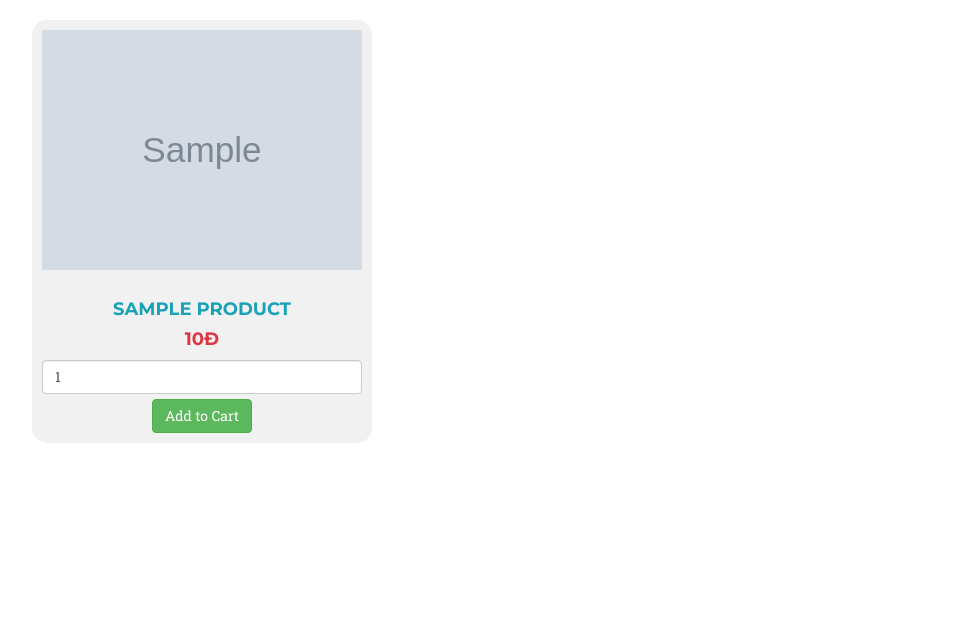
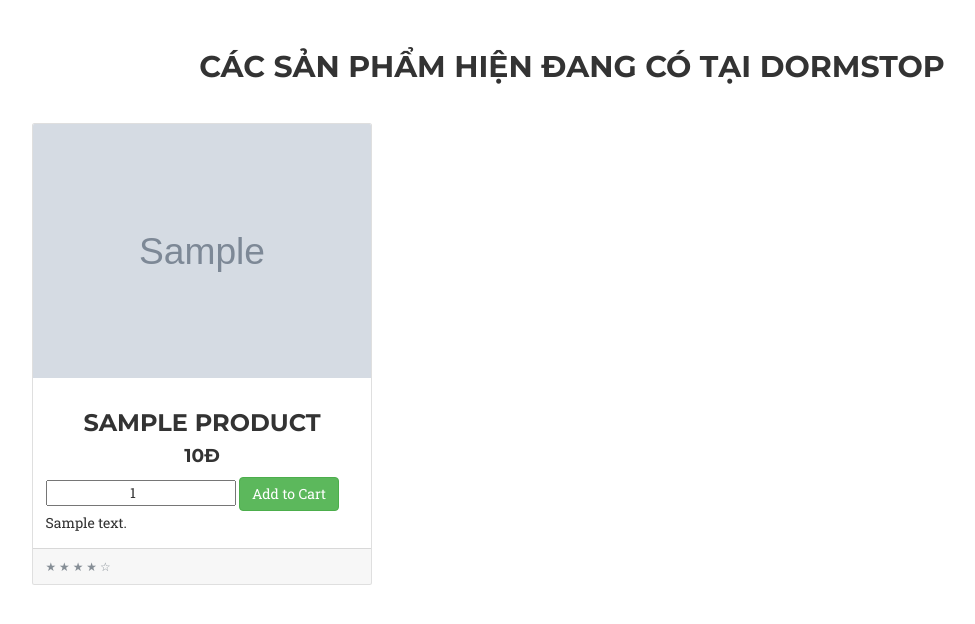
Before and after one commit to DormTeam/DormStop, a PHP site: page /viewproduct.php in a window 1280 px wide. Shown: the part 100-724 px from the top of the page, without its empty margins (68-1043 px from the left). Run offline with PHP 8.4, Linux system fonts and the light colour scheme; tables that the repository leaves empty or names only in its code hold one stand-in row (values such as "Sample post"); grey boxes marked "Sample" are stand-in pictures; some web fonts are replaced.

Commit message:
Modified: redesign productview ui & fixed bugs related to cartview

```diff
--- a/viewcart.php
+++ b/viewcart.php
@@ -19,7 +19,7 @@
            }
            else
            {
-                echo '<script>alert("Item Already Added")</script>';
+                echo '<script>alert("Sản phẩm đã có trong giỏ hàng! Vui lòng kiểm tra lại.")</script>';
                 echo '<script>window.location="viewcart.php"</script>';
            }
       }
@@ -43,7 +43,7 @@
                 if($values["item_id"] == $_GET["id"])
                 {
                      unset($_SESSION["shopping_cart"][$keys]);
-                     echo '<script>alert("Item Removed")</script>';
+                     //echo '<script>alert("Item Removed")</script>';
                      echo '<script>window.location="viewcart.php"</script>';
                 }
            }
--- a/viewproduct.php
+++ b/viewproduct.php
@@ -51,7 +51,7 @@
             <a class="navbar-brand js-scroll-trigger" href="index.php">DormStop</a>
         </div>
     </nav>
-
+    <h2 align="center" style="padding: 30px">Các sản phẩm hiện đang có tại DormStop</h2>
     <div class="container">
     <?php
         $query = "SELECT * FROM product ORDER BY id ASC";
@@ -60,18 +60,27 @@
          while($row = mysqli_fetch_array($result))
          {
     ?>
-    <div class="col-md-4">
+    <div>
          <form method="post" action="viewcart.php?action=add&id=<?php echo $row["id"]; ?>">
-              <div style="background-color:#f1f1f1; border-radius:15px; padding:10px;" align="center">
-                   <img src="<?php echo $row["imgurl"]; ?>" class="img-responsive"/><br />
-                   <h4 class="text-info"><?php echo $row["name"]; ?></h4>
-                   <h4 class="text-danger"><?php echo $row["price"]; ?>Đ</h4>
-                   <input type="text" name="quantity" class="form-control" value="1" />
-                   <input type="hidden" name="hidden_name" value="<?php echo $row["name"]; ?>" />
-                   <input type="hidden" name="hidden_price" value="<?php echo $row["price"]; ?>" />
-                   <input type="submit" name="add_to_cart" style="margin-top:5px;" class="btn btn-success" value="Add to Cart" />
+            <div class="col-lg-4 col-md-6 mb-4">
+              <div class="card h-100">
+                <img class="card-img-top" src="<?php echo $row["imgurl"]; ?>">
+                <div class="card-body">
+                  <h3 align="center" class="card-title">
+                    <a><?php echo $row["name"]; ?></a>
+                  </h3>
+                  <h5 align="center" style="font-size: 14pt"><?php echo $row["price"]; ?>Đ</h5>
+                    <input class="text-center" type="number" name="quantity" class="form-control" value="1" />
+                    <input type="hidden" name="hidden_name" value="<?php echo $row["name"]; ?>" />
+                    <input type="hidden" name="hidden_price" value="<?php echo $row["price"]; ?>" />
+                    <input id="atcart" type="submit" name="add_to_cart" class="btn btn-success" value="Add to Cart" />
+                  <p class="card-text"><?php echo $row["description"]; ?></p>
+                </div>
+                <div class="card-footer">
+                  <small class="text-muted">&#9733; &#9733; &#9733; &#9733; &#9734;</small>
+                </div>
               </div>
-              <p></p>
+            </div>
          </form>
     </div>
     <?php
```
